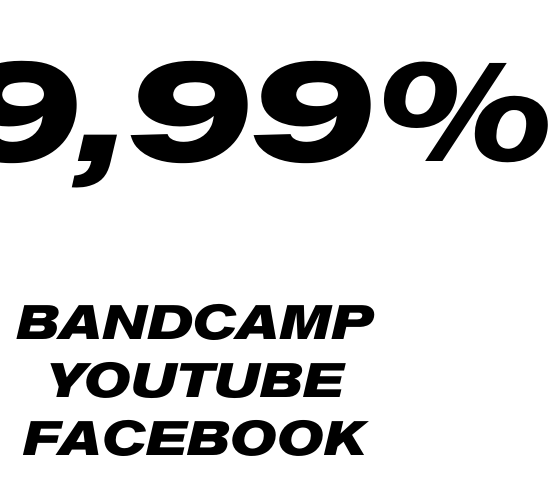
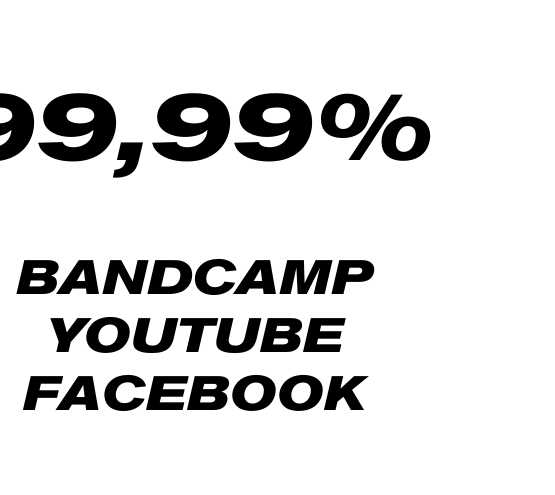
Before and after one commit to germanodusha/discountcodes, a plain HTML site: page index.html in a window 390 px wide. Shown: the part 177-672 px from the top of the page, 555 px wide, since content can reach past the window. Drawn offline with Linux system fonts and the light colour scheme.

Commit message:
Fixing mobile header

```diff
--- a/css/main.css
+++ b/css/main.css
@@ -31,14 +31,13 @@ a:hover {
 }
 h1 {
   margin-top: 0;
-  font-size: 3em;
 }
 @media screen and (min-width: 620px) {
   h1 {
     font-size: 3em;
   }
 }
-@media screen and (min-width: 920px) {
+@media screen and (min-width: 970px) {
   h1 {
     font-size: 4em;
   }
```
